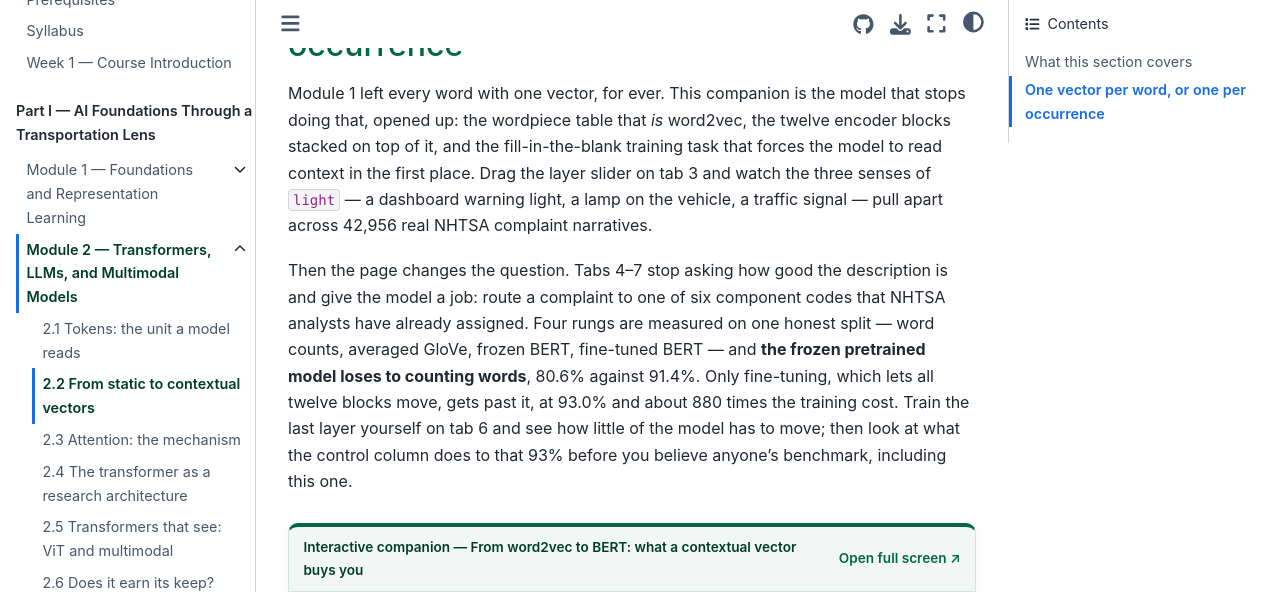
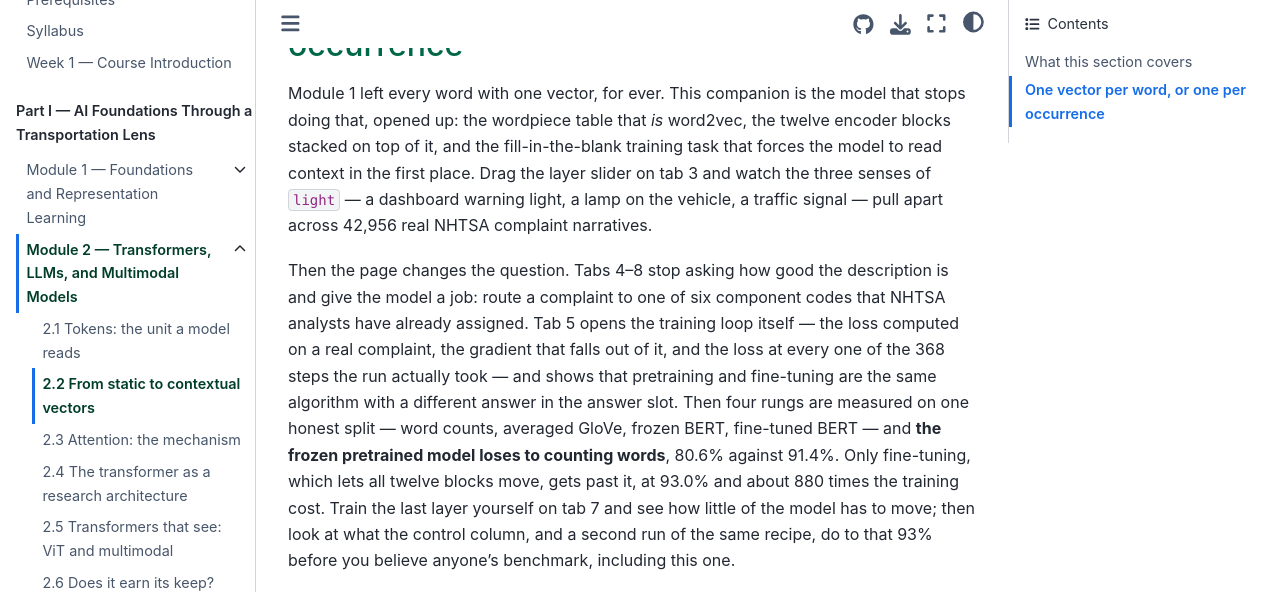
Before and after one commit to ai4mobility/ai4mobility.github.io, a Jupyter Book: the page built from module2/notes2-contextual.md, in a window 1280 px wide and 1400 px high, scrolled down 918 px. Shown: the top 592 px of the window. Built offline with Jupyter Book 1.0.4 settings and Sphinx 7.4.7 and the Sphinx Book theme 1.1.4, drawn with Linux system fonts in a browser that asks for light colours; pages that are not in the unit, such as notebooks, are missing from menus; some of the changed text lies outside the part shown; grey boxes are pictures that could not be loaded.

Commit message:
Module 2: notes and ledger text for the training-step tab (left uncommitted Sept 17)

```diff
--- a/module2/notes2-contextual.md
+++ b/module2/notes2-contextual.md
@@ -45,14 +45,18 @@ to read context in the first place. Drag the layer slider on tab 3 and watch the
 of `light` &mdash; a dashboard warning light, a lamp on the vehicle, a traffic signal &mdash; pull apart
 across 42,956 real NHTSA complaint narratives.
 
-Then the page changes the question. Tabs 4&ndash;7 stop asking how good the description is and give
+Then the page changes the question. Tabs 4&ndash;8 stop asking how good the description is and give
 the model a job: route a complaint to one of six component codes that NHTSA analysts have
-already assigned. Four rungs are measured on one honest split &mdash; word counts, averaged GloVe,
-frozen BERT, fine-tuned BERT &mdash; and **the frozen pretrained model loses to counting words**,
-80.6% against 91.4%. Only fine-tuning, which lets all twelve blocks move, gets past it, at
-93.0% and about 880 times the training cost. Train the last layer yourself on tab 6 and see
-how little of the model has to move; then look at what the control column does to that 93%
-before you believe anyone's benchmark, including this one.
+already assigned. Tab 5 opens the training loop itself &mdash; the loss computed on a real
+complaint, the gradient that falls out of it, and the loss at every one of the 368 steps the run
+actually took &mdash; and shows that pretraining and fine-tuning are the same algorithm with a
+different answer in the answer slot. Then four rungs are measured on one honest split &mdash;
+word counts, averaged GloVe, frozen BERT, fine-tuned BERT &mdash; and **the frozen pretrained
+model loses to counting words**, 80.6% against 91.4%. Only fine-tuning, which lets all twelve
+blocks move, gets past it, at 93.0% and about 880 times the training cost. Train the last layer
+yourself on tab 7 and see how little of the model has to move; then look at what the control
+column, and a second run of the same recipe, do to that 93% before you believe anyone's
+benchmark, including this one.
 
 <div class="companion-embed">
   <div class="companion-embed-bar">
@@ -72,8 +76,9 @@ baseline before you report the neural number, not after.
 
 **How was the data split, and why is that honest?** Complaints about the same vehicle,
 written from the same template, are not independent observations. Check what the control
-column on tab 7 does to the 93% before treating that number as the model's performance on
-text it has never seen.
+column on tab 6 does to the 93% before treating that number as the model's performance on
+text it has never seen &mdash; and note that tab 5 re-runs the identical recipe and lands 0.6
+points away, which is how much of any small margin is noise.
 
 **What does it do on the ugly cases?** The senses that separate here &mdash; a dashboard light
 against a traffic signal &mdash; live in different topical neighbourhoods. Two senses that both
```
Also changed, not shown: _ledger.yml (+14 -4 lines).
